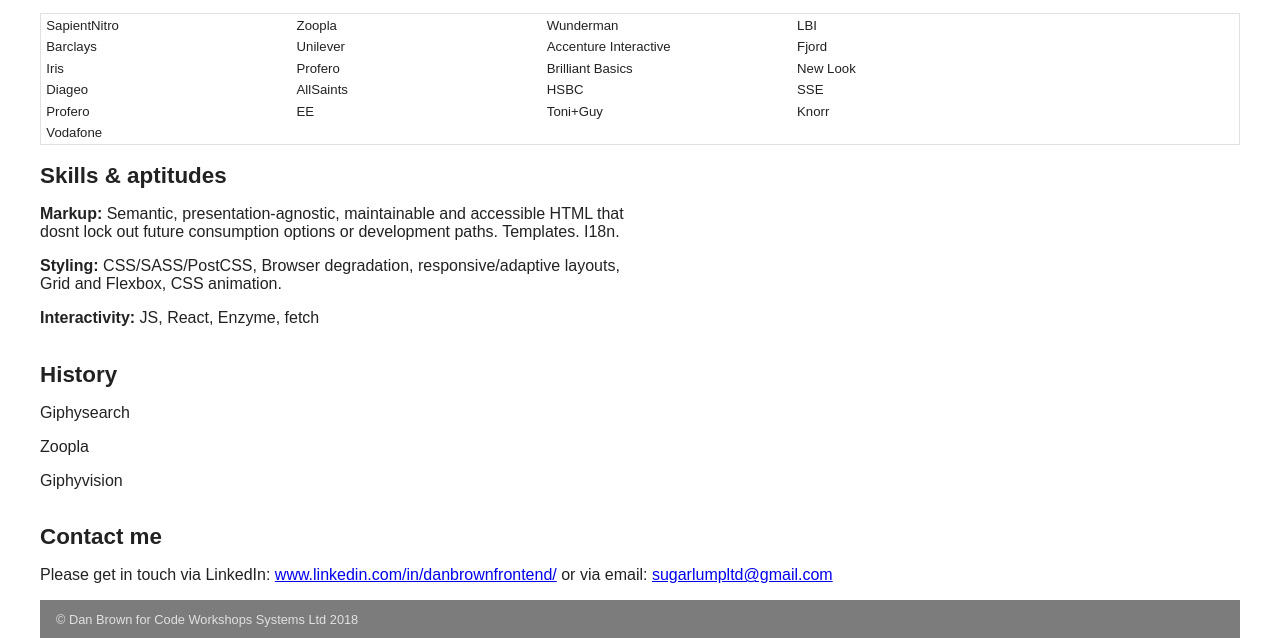
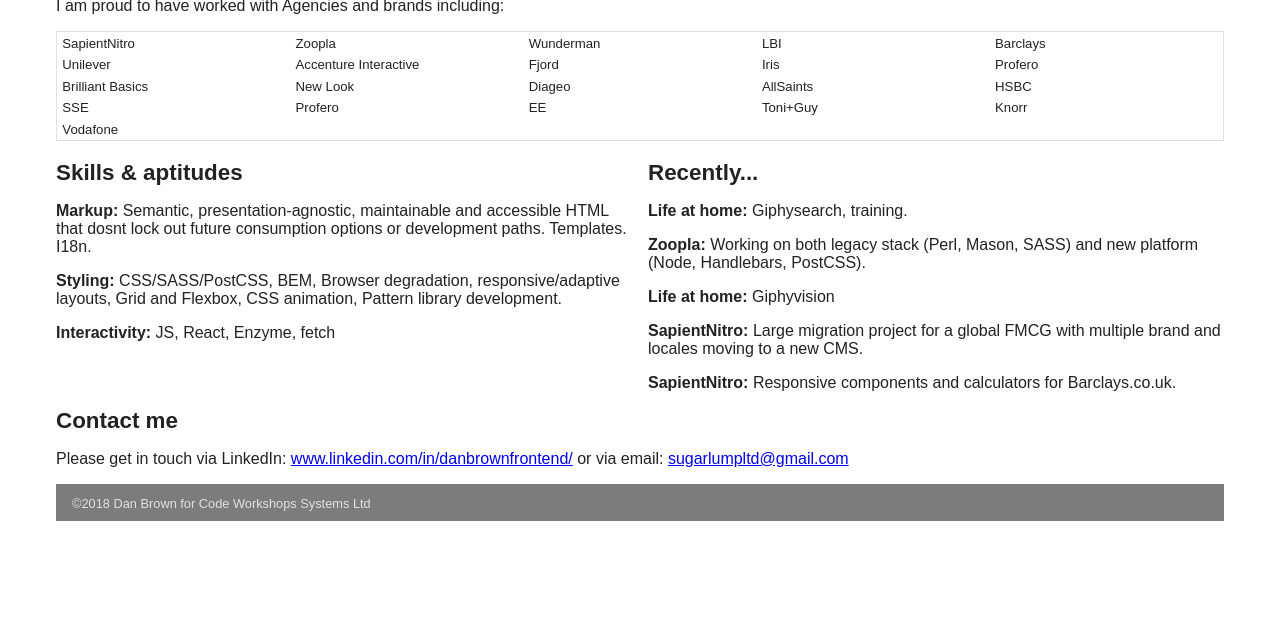
Before and after one commit to danb-cws/cwss-simple, a website: page index.html in a window 1280 px wide. Shown: the part 274-912 px from the top of the page. After the commit the page ends 800 px from the top, so only its background shows below. Drawn offline with Linux system fonts and the light colour scheme.

Commit message:
more copy and stubbing css

```diff
--- a/css/style.scss
+++ b/css/style.scss
@@ -3,6 +3,8 @@
 //dimensions
 $base-font-size: 16px;
 $max-content-width: 1200px;
+$breakpoint-large: 700px;
+
 $golden-ratio: 1.618;
 $primary-horiz-gutter: 1rem;
 $primary-vert-gutter: $primary-horiz-gutter / $golden-ratio;
@@ -34,7 +36,9 @@
   padding: 0 $primary-horiz-gutter;
   max-width: $max-content-width;
 }
-
+* {
+  box-sizing: border-box;
+}
 //header
 .header-primary {
   color: $secondary-color;
@@ -61,15 +65,27 @@
   padding: $primary-vert-gutter $primary-horiz-gutter;
 }
 
-// feature blocks
+// feature blocks pair
 .feature {
-  display: inline-block;
-  vertical-align: top;
-  width: 50%;
-  font-size: 0;
+}
+// split pair 50/50 without a wrapping element to clearfix
+@media screen and (min-width: $breakpoint-large) {
+  .feature {
+    width: 50%;
+  }
+  .feature:nth-child(odd) {
+    float: left;
+    padding-right: calc(#{$primary-horiz-gutter} / 2);
+  }
+  .feature:nth-child(even) {
+    float: right;
+    padding-left: calc(#{$primary-horiz-gutter} / 2);
+  }
+  .feature + *:not(.feature) {
+    clear: both;
+  }
 }
 .feature__list {
-  font-size: $base-font-size;
   list-style: none;
   padding-left: 0;
 }
--- a/index.html
+++ b/index.html
@@ -3,7 +3,7 @@
     <head>
         <meta charset="utf-8">
         <meta http-equiv="X-UA-Compatible" content="IE=edge">
-        <title>Code Workshop Systems - Dan Brown</title>
+        <title>Code Workshop Systems - Dan Brown - Contract front end developer</title>
         <meta name="description" content="Code Workshop Systems - Dan Brown - London based contract front end developer">
         <meta name="viewport" content="width=device-width, initial-scale=1">
         <link rel="stylesheet" href="css/style.css">
@@ -17,10 +17,11 @@
                 <p>Hello! I'm Dan Brown and Code Workshop Systems is my UK Limited Company.</p>
                 <p>I'm a contract front end developer with many years of practical experience of implementing UI for
                     agencies, organisations and entrepreneurs.</p>
-                <p>I regard myself as an engineer, a craftsman and a 'maker', and a large part of what keeps the passion
-                    alive for me is knowing that every day I will learn something new.</p>
                 <p>It brings me immense satisfaction to partner with teams to explore and iterate creative,
                     forward-looking solutions that improve quality and pace of delivery.</p>
+                <p>I regard myself as an engineer, a craftsman and a 'maker', and a large part of what keeps the passion
+                    alive for me is knowing that there is a high probability for me to learn something new every day.
+                    Do you have a project I could get my teeth into? Get in touch and lets talk!</p>
             </section>
             <section class="brands">
                 <h2 class="heading2">I have worked with</h2>
@@ -58,7 +59,7 @@
                     </li>
                     <li class="feature__list-item">
                         <strong class="heading3">Styling: </strong>
-                        CSS/SASS/PostCSS, Browser degradation, responsive/adaptive layouts, Grid and Flexbox, CSS animation.
+                        CSS/SASS/PostCSS, BEM, Browser degradation, responsive/adaptive layouts, Grid and Flexbox, CSS animation, Pattern library development.
                     </li>
                     <li class="feature__list-item">
                         <strong class="heading3">Interactivity: </strong>
@@ -66,11 +67,28 @@
                 </ul>
             </section>
             <section class="feature">
-                <h2 class="heading2">History</h2>
+                <h2 class="heading2">Recently...</h2>
                 <ul class="feature__list">
-                    <li class="feature__list-item">Giphysearch</li>
-                    <li class="feature__list-item">Zoopla</li>
-                    <li class="feature__list-item">Giphyvision</li>
+                    <li class="feature__list-item">
+                        <strong class="heading3">Life at home: </strong>
+                        Giphysearch, training.
+                    </li>
+                    <li class="feature__list-item">
+                        <strong class="heading3">Zoopla: </strong>
+                        Working on both legacy stack (Perl, Mason, SASS) and new platform (Node, Handlebars, PostCSS).
+                    </li>
+                    <li class="feature__list-item">
+                        <strong class="heading3">Life at home: </strong>
+                        Giphyvision
+                    </li>
+                    <li class="feature__list-item">
+                        <strong class="heading3">SapientNitro: </strong>
+                        Large migration project for a global FMCG with multiple brand and locales moving to a new CMS.
+                    </li>
+                    <li class="feature__list-item">
+                        <strong class="heading3">SapientNitro: </strong>
+                        Responsive components and calculators for Barclays.co.uk.
+                    </li>
                 </ul>
             </section>
             <section class="contact">
@@ -79,11 +97,8 @@
             </section>
         </main>
         <footer class="footer-primary">
-            <small>&copy; Dan Brown for Code Workshops Systems Ltd 2018</small>
+            <small>&copy;2018 Dan Brown for Code Workshops Systems Ltd</small>
         </footer>
-
-
-        <!--<script src="js/main.js"></script>-->
 
         <script>
             (function(b,o,i,l,e,r){b.GoogleAnalyticsObject=l;b[l]||(b[l]=
```
Also changed, not shown: css/style.css.
